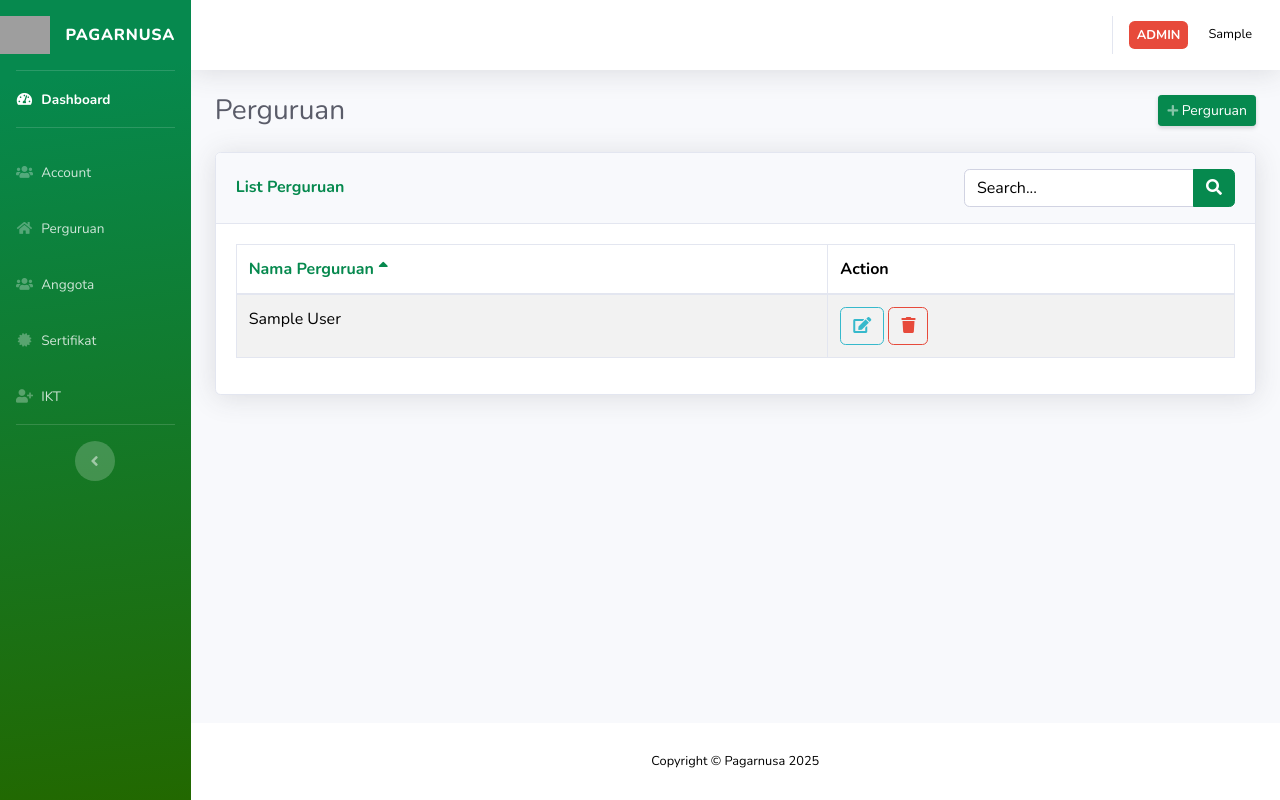
After one commit to keselyoleren/pn_apps, a Django app: page /perguruan/ in a window 1280 px wide. The commit adds this page. Run offline with Django 5.2, Linux system fonts and the light colour scheme; a user stored in the database is signed in; tables that the repository leaves empty hold one stand-in row (values such as "Sample post"); some libraries are stand-ins or nearby versions; grey boxes are pictures that could not be loaded.

Commit message:
add list perguruan

```diff
--- a/src/members/urls.py
+++ b/src/members/urls.py
@@ -2,6 +2,7 @@
 from django.urls import path, include
 from members.views.certivicate_view import *
 from members.views.ikt_view import *
+from members.views.perguruan_view import *
 from members.views.views import *
 
 urlpatterns = [
@@ -28,4 +29,11 @@ urlpatterns = [
         path('delete/<uuid:pk>/', CertificateDeleteView.as_view(), name='certificate-delete'),
     ])),
 
+    path("perguruan/", include([
+        path('', PerguruanListView.as_view(), name='perguruan-list'),
+        path('create/', PerguruanCreateView.as_view(), name='perguruan-create'),
+        path('update/<uuid:pk>/', PerguruanUpdateView.as_view(), name='perguruan-update'),
+        path('delete/<uuid:pk>/', PerguruanDeleteView.as_view(), name='perguruan-delete'),
+    ])),
+
 ]
--- /dev/null
+++ b/src/members/views/perguruan_view.py
@@ -0,0 +1,88 @@
+# myapp/views.py
+
+from django.views.generic import ListView, CreateView, UpdateView, DeleteView
+from django.urls import reverse_lazy
+from django.contrib.auth import login, authenticate
+from config.permis import IsAuthenticated
+from django.db.models import Q
+
+from members.forms import PerguruanForm
+from members.models import Perguruan
+
+class PerguruanListView(IsAuthenticated, ListView):
+    model = Perguruan
+    template_name = 'perguruan/list.html'
+    context_object_name = 'list_perguruan'
+    paginate_by = 10  # Number of items per page
+
+    def get_queryset(self):
+        queryset = super().get_queryset()
+
+        # Search functionality
+        search_query = self.request.GET.get('search', '')
+        if search_query:
+            queryset = queryset.filter(
+                Q(name__icontains=search_query)
+            )
+
+        # Sorting
+        sort_field = self.request.GET.get('sort', 'nama')  # Default sort by Perguruanname
+        sort_direction = self.request.GET.get('nama', 'asc')
+
+        if sort_direction == 'desc':
+            sort_field = f'-{sort_field}'
+
+        return queryset.order_by(sort_field)
+
+    def get_context_data(self, **kwargs):
+        context = super().get_context_data(**kwargs)
+        context['header'] = 'Perguruan'
+        context['header_title'] = 'List Perguruan'
+        context['btn_add'] = True
+        context['create_url'] = reverse_lazy('perguruan-create')
+
+        context.update({
+            'search_query': self.request.GET.get('search', ''),
+            'current_sort': self.request.GET.get('sort', 'nama'),
+            'current_direction': self.request.GET.get('nama', 'asc'),
+        })
+
+        return context
+
+class PerguruanCreateView(IsAuthenticated, CreateView):
+    model = Perguruan
+    template_name = 'component/form.html'
+    form_class = PerguruanForm
+    success_url = reverse_lazy('perguruan-list')
+
+    def get_context_data(self, **kwargs):
+        context = super().get_context_data(**kwargs)
+        context['header'] = 'Perguruan'
+        context['header_title'] = 'Tambah Perguruan'
+        return context
+
+    def form_valid(self, form):
+        return super().form_valid(form)
+
+class PerguruanUpdateView(IsAuthenticated, UpdateView):
+    model = Perguruan
+    template_name = 'component/form.html'
+    form_class = PerguruanForm
+    success_url = reverse_lazy('perguruan-list')
+
+    def get_context_data(self, **kwargs):
+        context = super().get_context_data(**kwargs)
+        context['header'] = 'Perguruan'
+        context['header_title'] = 'Edit Perguruan'
+        return context
+
+class PerguruanDeleteView(IsAuthenticated, DeleteView):
+    model = Perguruan
+    template_name = 'component/delete.html'
+    success_url = reverse_lazy('perguruan-list')
+
+    def get_context_data(self, **kwargs):
+        context = super().get_context_data(**kwargs)
+        context['header'] = 'Perguruan'
+        context['header_title'] = 'Delete Perguruan'
+        return context
--- a/templates/layouts/sidebar.html
+++ b/templates/layouts/sidebar.html
@@ -46,6 +46,10 @@
         <a class="nav-link" href="{% url 'user-list' %}">
             <i class="fas fa-fw fa-users"></i>
             <span>Account</span></a>
+
+        <a class="nav-link" href="{% url 'perguruan-list' %}">
+            <i class="fas fa-fw fa-home"></i>
+            <span>Perguruan</span></a>
         {% endif %}
 
         <a class="nav-link" href="{% url 'member-list' %}">
--- a/templates/members/form.html
+++ b/templates/members/form.html
@@ -69,7 +69,7 @@
                                     <div class="tab-pane fade show active" id="dataDiri" role="tabpanel" aria-labelledby="data-diri-tab">
                                         <h5 class="mb-3">Informasi Data Diri</h5>
                                         {% for fields in form.visible_fields %}
-                                            {% if fields.name != 'nama_pelatih' and fields.name != 'unit_latihan' and fields.name != 'provinsi_latihan' and fields.name != 'kabupaten_latihan' and fields.name != 'kecamatan_latihan' and fields.name != 'kelurahan_latihan' %}
+                                            {% if fields.name != 'nama_pelatih' and fields.name != 'unit_latihan' and fields.name != 'provinsi_latihan' and fields.name != 'kabupaten_latihan' and fields.name != 'kecamatan_latihan' and fields.name != 'kelurahan_latihan' and fields.name != 'perguruan' %}
                                                 <div class="form-group">
                                                     <div class="row">
                                                         <label class="col-sm-2 text-left text-gray-800"
@@ -112,7 +112,7 @@
                                         <h5 class="mb-3">Informasi Unit Latihan</h5>
 
                                         {% for fields in form.visible_fields %}
-                                            {% if fields.name == 'nama_pelatih' or fields.name == 'unit_latihan' or fields.name == 'provinsi_latihan' or fields.name == 'kabupaten_latihan' or fields.name == 'kecamatan_latihan' or fields.name == 'kelurahan_latihan' %}
+                                            {% if fields.name == 'nama_pelatih' or fields.name == 'unit_latihan' or fields.name == 'provinsi_latihan' or fields.name == 'kabupaten_latihan' or fields.name == 'kecamatan_latihan' or fields.name == 'kelurahan_latihan' or fields.name == 'perguruan' %}
                                                 <div class="form-group">
                                                     <div class="row">
                                                         <label class="col-sm-2 text-left text-gray-800"
--- a/templates/members/register.html
+++ b/templates/members/register.html
@@ -123,7 +123,7 @@
                                     <h5 class="mb-4">Data Diri & Alamat</h5>
 
                                     {% for fields in form.visible_fields %}
-                                        {% if fields.name != 'nama_pelatih' and fields.name != 'unit_latihan' and fields.name != 'provinsi_latihan' and fields.name != 'kabupaten_latihan' and fields.name != 'kecamatan_latihan' and fields.name != 'kelurahan_latihan' and fields.name != 'is_pelatih' %}
+                                        {% if fields.name != 'nama_pelatih' and fields.name != 'unit_latihan' and fields.name != 'provinsi_latihan' and fields.name != 'kabupaten_latihan' and fields.name != 'kecamatan_latihan' and fields.name != 'kelurahan_latihan' and fields.name != 'is_pelatih' and fields.name != 'perguruan' %}
                                         <div class="form-group">
                                             <div class="row">
                                                 <label class="col-sm-2 text-left text-gray-800" for="{{ fields.label_tag.id }}">
@@ -174,7 +174,7 @@
                                     <h5 class="mb-4">Unit Latihan</h5>
 
                                     {% for fields in form.visible_fields %}
-                                        {% if fields.name == 'nama_pelatih' or fields.name == 'unit_latihan' or fields.name == 'provinsi_latihan' or fields.name == 'kabupaten_latihan' or fields.name == 'kecamatan_latihan' or fields.name == 'kelurahan_latihan' %}
+                                        {% if fields.name == 'nama_pelatih' or fields.name == 'unit_latihan' or fields.name == 'provinsi_latihan' or fields.name == 'kabupaten_latihan' or fields.name == 'kecamatan_latihan' or fields.name == 'kelurahan_latihan' or fields.name == 'perguruan' %}
                                         <div class="form-group">
                                             <div class="row">
                                                 <label class="col-sm-2 text-left text-gray-800" for="{{ fields.label_tag.id }}">
--- /dev/null
+++ b/templates/perguruan/list.html
@@ -0,0 +1,100 @@
+{% extends 'layouts/main.html' %}
+{% load static %}
+
+{% block content %}
+    <!-- Page Heading -->
+    {% include 'component/content_header.html' %}
+
+    <div class="row">
+        <div class="col">
+            <div class="card shadow mb-4">
+                <div class="card-header py-3 d-flex justify-content-between align-items-center">
+                    <h6 class="m-0 font-weight-bold text-primary">{{ header_title }}</h6>
+                    <!-- Search Form -->
+                    <form method="get" class="form-inline">
+                        <div class="input-group">
+                            <input type="text" class="form-control" name="search" placeholder="Search..."
+                                   value="{{ search_query }}">
+                            <div class="input-group-append">
+                                <button class="btn btn-primary" type="submit">
+                                    <i class="fa fa-search"></i>
+                                </button>
+                            </div>
+                        </div>
+                    </form>
+                </div>
+                <div class="card-body">
+                    <div class="table-responsive">
+                        <table class="table table-striped table-bordered">
+                           <thead>
+                              <tr>
+                                 <th>
+                                     <a href="?sort=username&direction={% if current_sort == 'nama' and current_direction == 'asc' %}desc{% else %}asc{% endif %}{% if search_query %}&search={{ search_query }}{% endif %}">
+                                         Nama Perguruan
+                                         {% if current_sort == 'nama' %}
+                                             {% if current_direction == 'asc' %}<i class="fa fa-sort-up"></i>{% else %}<i class="fa fa-sort-down"></i>{% endif %}
+                                         {% endif %}
+                                     </a>
+                                 </th>
+                                 <th>Action</th>
+                              </tr>
+                           </thead>
+                           <tbody>
+                            {% for item in list_perguruan %}
+                                <tr role="row" class="even">
+                                    <td>{{ item.nama }}</td>
+                                    <td>
+                                        <a class="btn btn-outline-info" href="{% url 'perguruan-update' item.id %}"><i class="fa fa-edit"></i></a>
+                                        <a class="btn btn-outline-danger" href="{% url 'perguruan-delete' item.id %}"><i class="fa fa-trash"></i></a>
+                                    </td>
+                                </tr>
+                            {% empty %}
+                                <tr>
+                                    <td colspan="4" class="text-center">No users found</td>
+                                </tr>
+                            {% endfor %}
+                           </tbody>
+                        </table>
+
+                        <!-- Pagination -->
+                        {% if is_paginated %}
+                        <nav aria-label="Page navigation">
+                            <ul class="pagination justify-content-center">
+                                {% if page_obj.has_previous %}
+                                    <li class="page-item">
+                                        <a class="page-link" href="?page=1{% if search_query %}&search={{ search_query }}{% endif %}{% if current_sort %}&sort={{ current_sort }}{% endif %}{% if current_direction %}&direction={{ current_direction }}{% endif %}">&laquo; First</a>
+                                    </li>
+                                    <li class="page-item">
+                                        <a class="page-link" href="?page={{ page_obj.previous_page_number }}{% if search_query %}&search={{ search_query }}{% endif %}{% if current_sort %}&sort={{ current_sort }}{% endif %}{% if current_direction %}&direction={{ current_direction }}{% endif %}">Previous</a>
+                                    </li>
+                                {% endif %}
+
+                                {% for num in page_obj.paginator.page_range %}
+                                    {% if page_obj.number == num %}
+                                        <li class="page-item active">
+                                            <a class="page-link" href="?page={{ num }}{% if search_query %}&search={{ search_query }}{% endif %}{% if current_sort %}&sort={{ current_sort }}{% endif %}{% if current_direction %}&direction={{ current_direction }}{% endif %}">{{ num }}</a>
+                                        </li>
+                                    {% elif num > page_obj.number|add:'-3' and num < page_obj.number|add:'3' %}
+                                        <li class="page-item">
+                                            <a class="page-link" href="?page={{ num }}{% if search_query %}&search={{ search_query }}{% endif %}{% if current_sort %}&sort={{ current_sort }}{% endif %}{% if current_direction %}&direction={{ current_direction }}{% endif %}">{{ num }}</a>
+                                        </li>
+                                    {% endif %}
+                                {% endfor %}
+
+                                {% if page_obj.has_next %}
+                                    <li class="page-item">
+                                        <a class="page-link" href="?page={{ page_obj.next_page_number }}{% if search_query %}&search={{ search_query }}{% endif %}{% if current_sort %}&sort={{ current_sort }}{% endif %}{% if current_direction %}&direction={{ current_direction }}{% endif %}">Next</a>
+                                    </li>
+                                    <li class="page-item">
+                                        <a class="page-link" href="?page={{ page_obj.paginator.num_pages }}{% if search_query %}&search={{ search_query }}{% endif %}{% if current_sort %}&sort={{ current_sort }}{% endif %}{% if current_direction %}&direction={{ current_direction }}{% endif %}">Last &raquo;</a>
+                                    </li>
+                                {% endif %}
+                            </ul>
+                        </nav>
+                        {% endif %}
+                    </div>
+                </div>
+            </div>
+        </div>
+    </div>
+{% endblock %}
```
Also changed, not shown: src/members/forms.py (+6 -1 lines), src/members/models.py (+6 -1 lines), src/members/migrations/0008_auto_20250425_2357.py (added).
